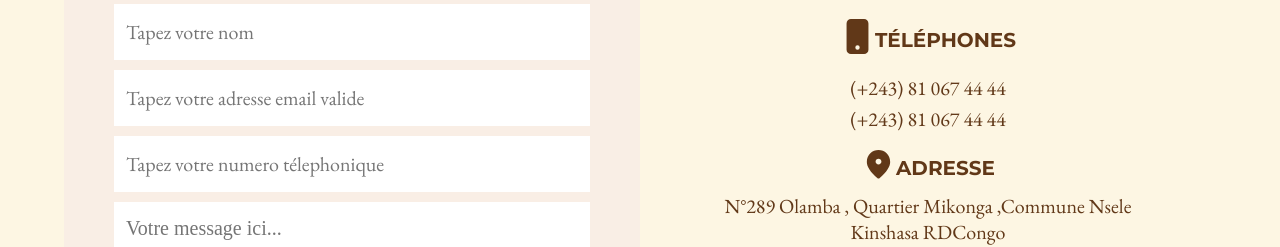
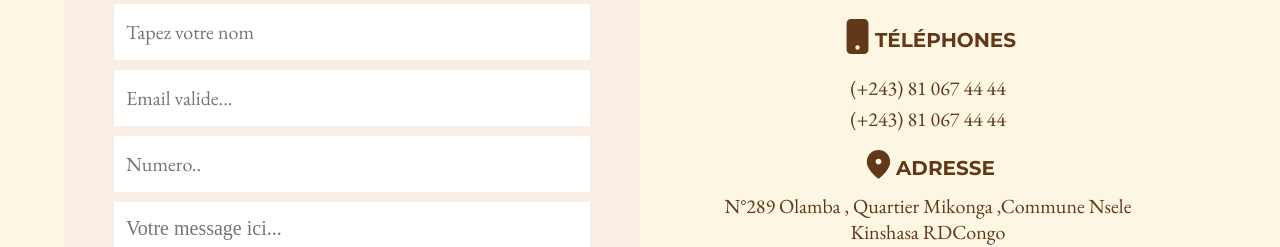
Before and after one commit to gislain-sulu/jcdiambilayministries, a Next.js app: page /contact in a window 1280 px wide. Shown: the part 553-800 px from the top of the page. Built offline with nearby package versions, Linux system fonts and the light colour scheme.

Commit message:
fixed page contact

```diff
--- a/pages/contact/contact.module.scss
+++ b/pages/contact/contact.module.scss
@@ -168,7 +168,7 @@
       display: flex;
       input,
       textarea {
-        width: 95%;
+        width: 98%;
         flex: 1;
         padding: 15px 12px;
         font-size: 2rem;
--- a/pages/contact/index.jsx
+++ b/pages/contact/index.jsx
@@ -67,7 +67,7 @@ const Contact = () => {
                   <input
                     type="email"
                     className={styles.contact__form__box__email}
-                    placeholder="Tapez votre adresse email valide"
+                    placeholder="Email valide..."
                     required={true}
                   />
                 </div>
@@ -75,14 +75,14 @@ const Contact = () => {
                   <input
                     type="tel"
                     className={styles.contact__form__box__telephone}
-                    placeholder="Tapez votre numero télephonique"
+                    placeholder="Numero.."
                     required={true}
                   />
                 </div>
                 <div className={styles.contact__form__box}>
                   <textarea
                     className={styles.contact__form__box__message}
-                    name="message"
+                    name="Message"
                     id=""
                     cols="30"
                     rows="10"
```
